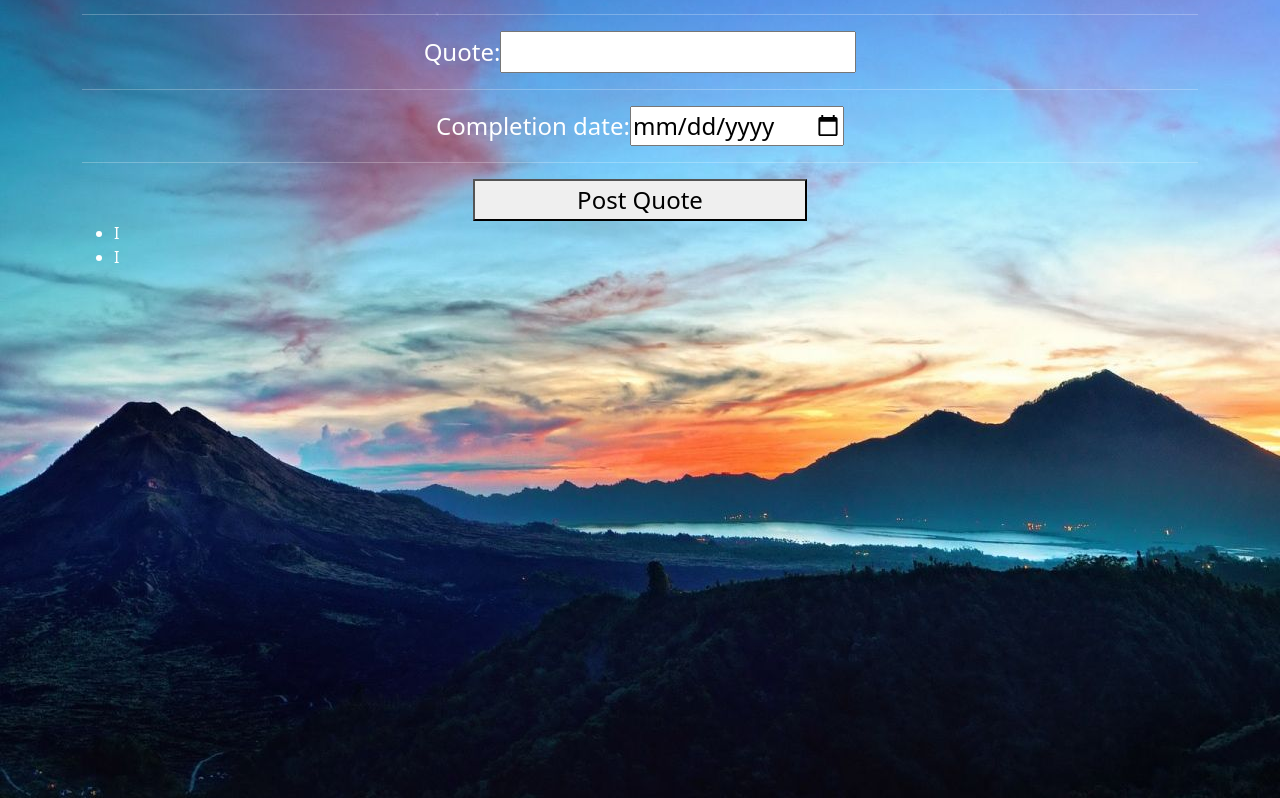
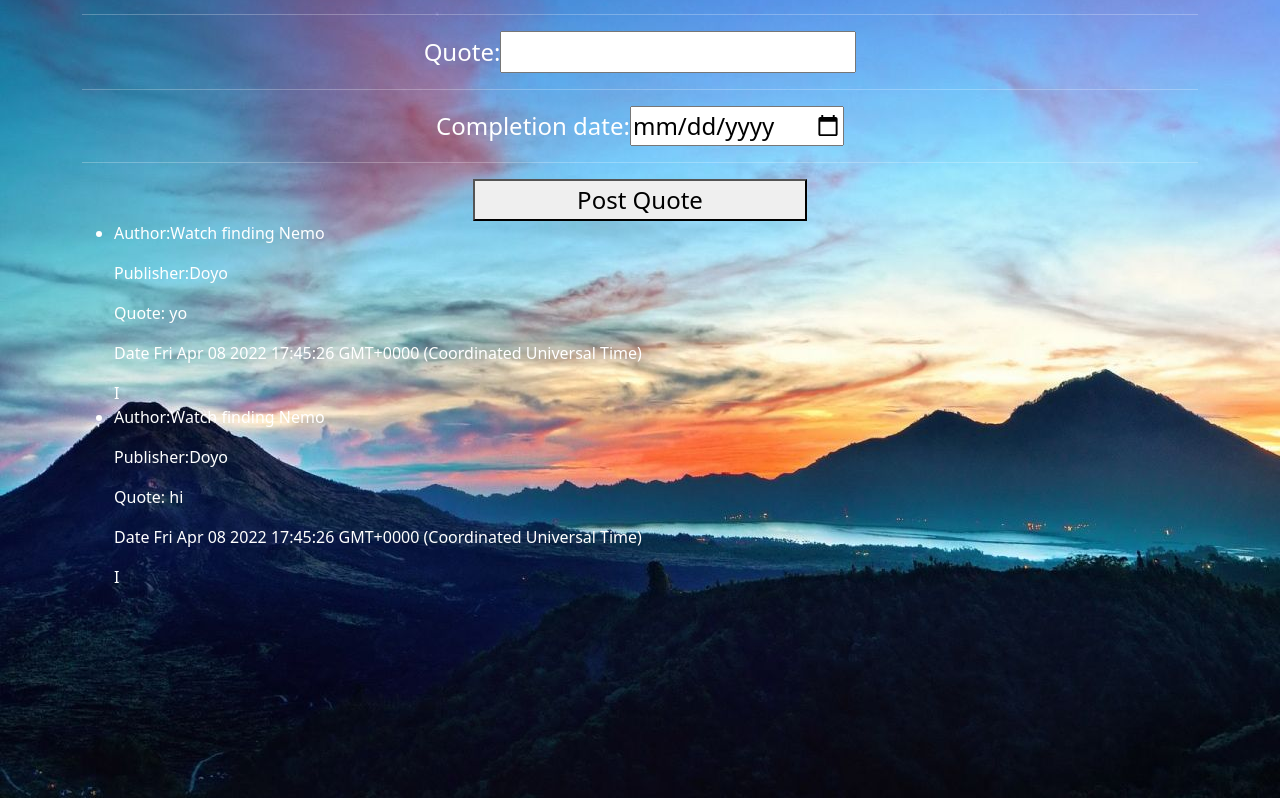
Before and after one commit to Doyo54/Angular-week-1-IP, an Angular app: page / in a window 1280 px wide. Shown: the part 1202-2000 px from the top of the page. Built offline with nearby package versions, Linux system fonts and the light colour scheme.

Commit message:
ft: I have used text interpolation on my summary template, allowing me to get my output from the form on to my page

```diff
--- a/src/app/summary/summary.component.html
+++ b/src/app/summary/summary.component.html
@@ -1,5 +1,5 @@
 
-<!--
+
     <p>
       Author:{{quote.Author}}
     </p>
@@ -10,5 +10,5 @@
       Quote: {{quote.message}}
     </p>
     <p>
-       Date {{quote.date|date}}
-      </p> -->
+       Date {{quote.date}}
+      </p>
```
